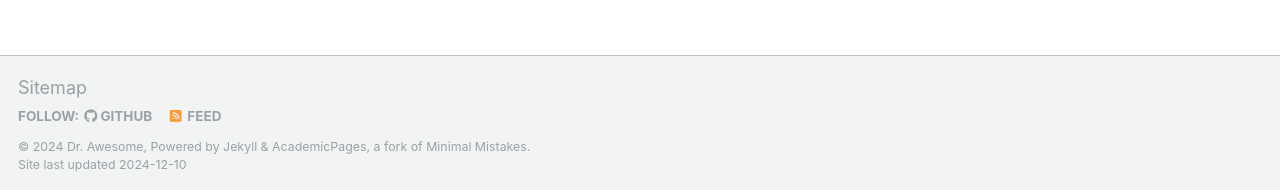
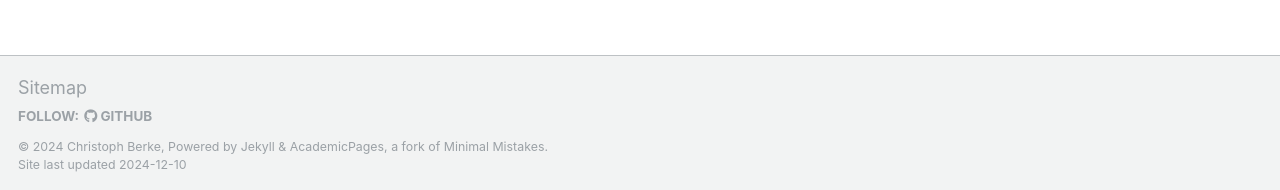
Before and after one commit to christophberke/christophberke.github.io, a Jekyll site: the page built from _pages/about.md, in a window 1280 px wide and 1400 px high, scrolled down 2143 px. Shown: the part 1207-1397 px from the top of the window. Built offline with Jekyll 4.4.1, drawn with Linux system fonts in a browser that asks for light colours; some web fonts are replaced.

Commit message:
Update personal information in _config.yml + opacity of navigation bar in _navigation.scss

```diff
--- a/_config.yml
+++ b/_config.yml
@@ -10,11 +10,11 @@
 locale                   : "en-US"
 title                    : "Website of Christoph Berke"
 title_separator          : "-"
-name                     : &name "Dr. Awesome"
+name                     : &name "Christoph Berke"
 description              : &description "personal description"
-url                      : https://academicpages.github.io # the base hostname & protocol for your site e.g. "https://[your GitHub username].github.io"
+url                      : https://christophberke.github.io # the base hostname & protocol for your site e.g. "https://[your GitHub username].github.io"
 baseurl                  : "" # the subpath of your site, e.g. "/blog"
-repository               : "academicpages/academicpages.github.io"
+repository               : "christophberke/christophberke.github.io"
 
 # Site Author - The following control what appear as part of the author content on the side bar.
 #               If a field is blank the icon and link will not appear, otherwise it will be shown.
@@ -44,7 +44,7 @@
   bitbucket        : # Username - Update with your username on the site
   codepen          : # Username
   dribbble         : # Username
-  github           : "academicpages"
+  github           : "christophberke"
   kaggle           : # Username
   stackoverflow    : # User number or user number and name (i.e., use "1" or "1/jeff-atwood")
 
@@ -117,7 +117,7 @@
       options:
         format           : "iso8601" # "iso8601" (default), "timestamp-seconds", "timestamp-milliseconds"
 atom_feed:
-  hide                   : false     # change to true to hide the RSS feed in the footer
+  hide                   : true    # change to true to hide the RSS feed in the footer
   path                   : # blank (default) uses feed.xml
 
 
--- a/_sass/_navigation.scss
+++ b/_sass/_navigation.scss
@@ -175,7 +175,8 @@
 .greedy-nav {
   position: relative;
   min-width: 250px;
-  background: $background-color;
+  // Change color of header / navigaton bar content
+  background: rgba(#000, 0);
 
   a {
     display: block;
@@ -196,6 +197,7 @@
     padding: 0 0.5rem;
     border: 0;
     outline: none;
+    // This changes the "more" button color.
     background-color: $primary-color;
     color: #fff;
     cursor: pointer;
```
